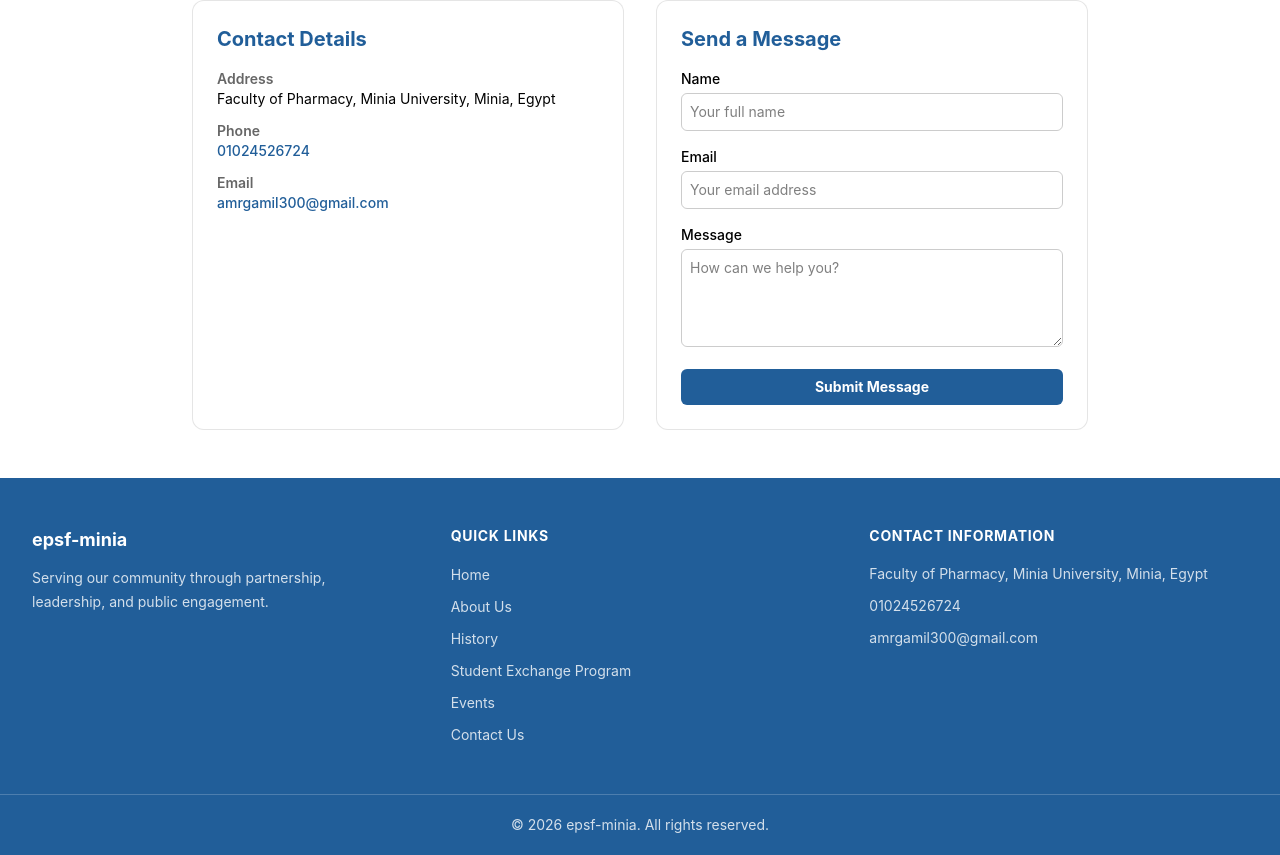
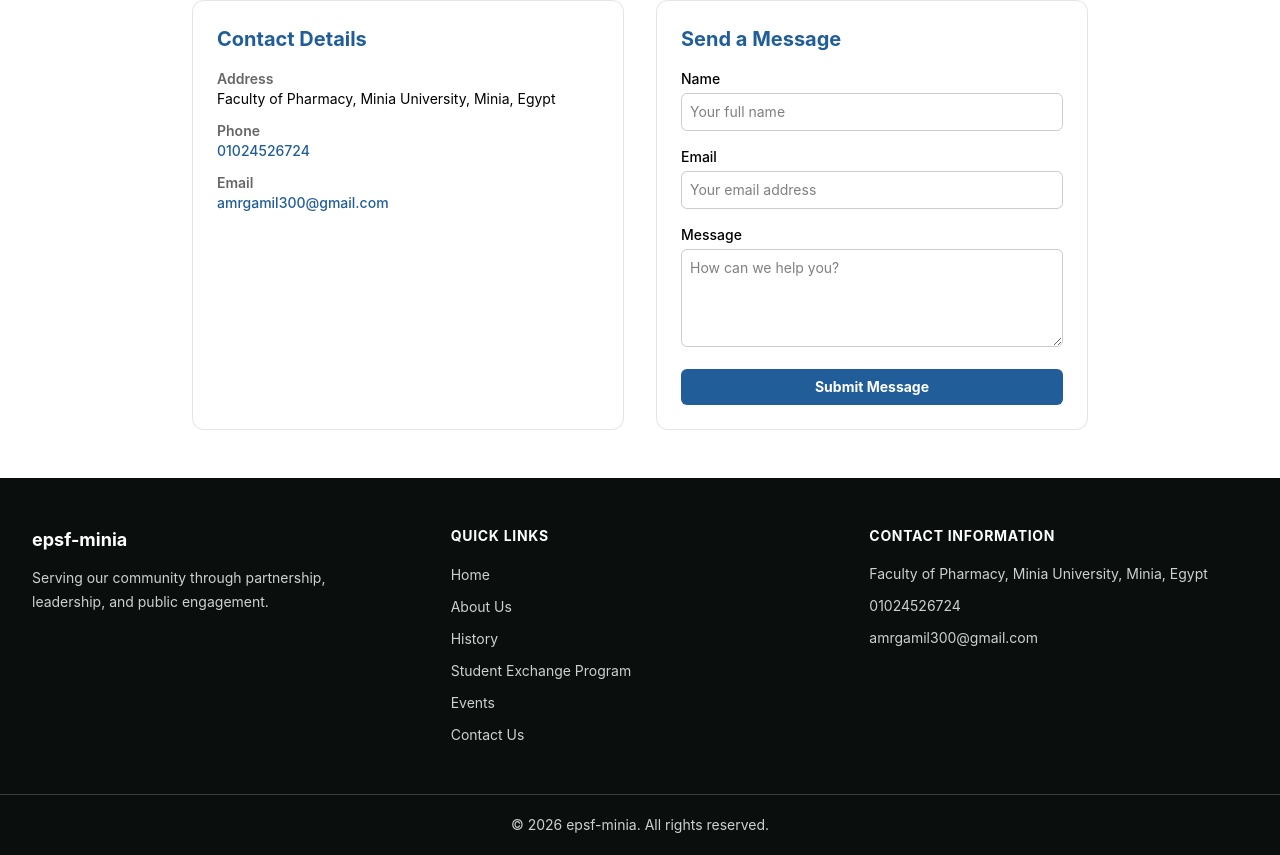
Before and after one commit to kamalalshinawi/epsf-minia, a React (Vite) app: page /contact in a window 1280 px wide. Shown: the part 266-1121 px from the top of the page. Built offline with nearby package versions, Linux system fonts and the light colour scheme.

Commit message:
chore: update the bg footer

```diff
--- a/src/components/Footer.tsx
+++ b/src/components/Footer.tsx
@@ -23,7 +23,7 @@ export const Footer = ({
   phone = '01024526724',
   email = 'amrgamil300@gmail.com',
 }: FooterProps): React.JSX.Element => (
-  <footer className="mt-auto bg-[#215E99] text-white">
+  <footer className="mt-auto bg-[#0A0F0D] text-white">
     <div className="mx-auto grid max-w-7xl gap-10 px-5 py-12 sm:px-6 md:grid-cols-3 lg:px-8">
       <section aria-labelledby="footer-organization">
         <h2 id="footer-organization" className="text-lg font-bold text-white">{organizationName}</h2>
```
